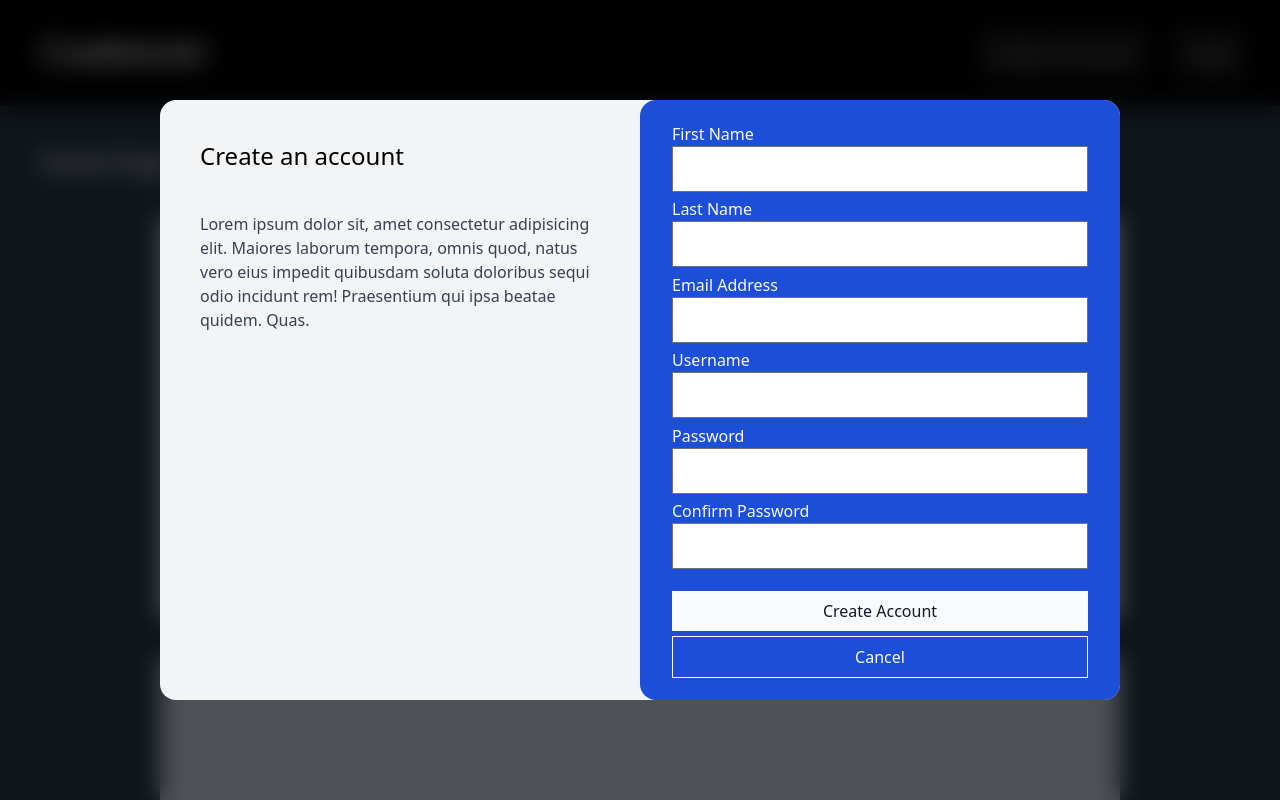
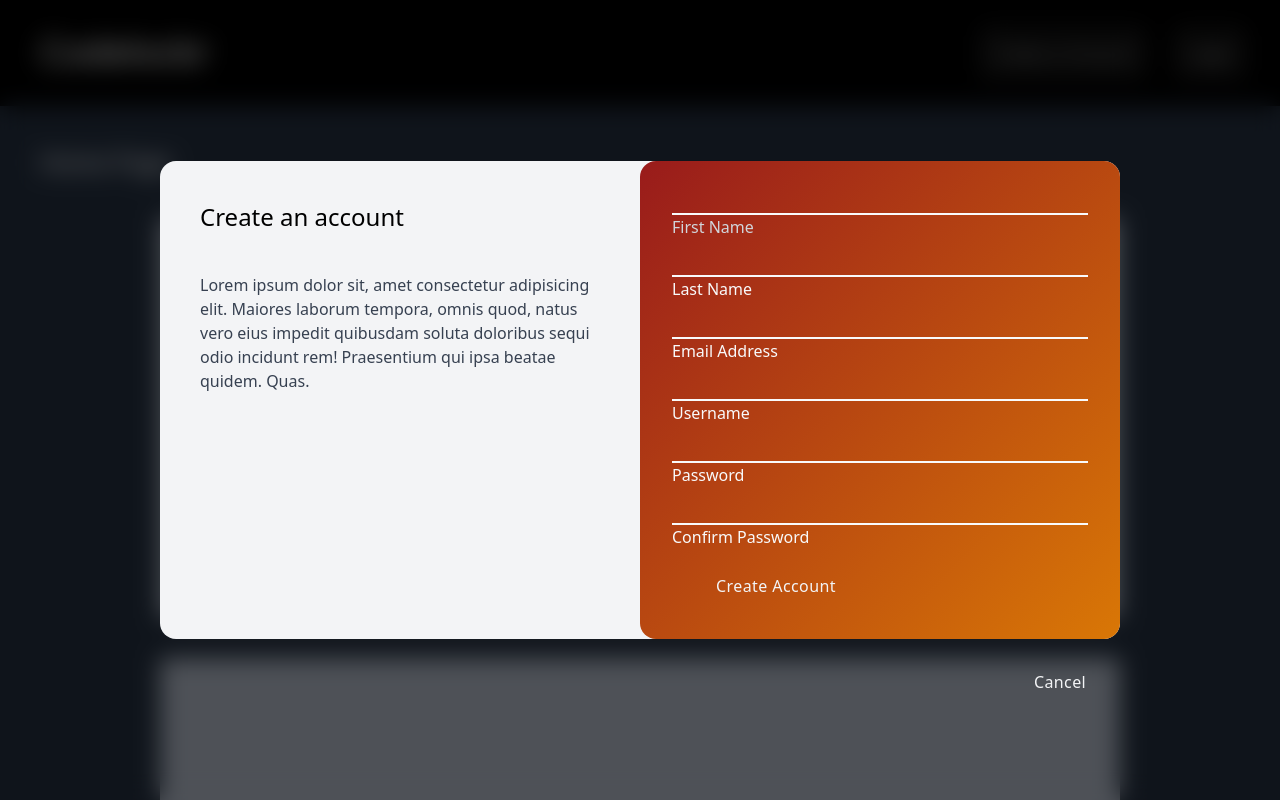
Before and after one commit to sleeptil3/codelockr-react, a React (Create React App) app: page / in a window 1280 px wide. Both pictures are taken after a click on the element "Create an Account". Shown: the top 800 px of the page. Built offline with nearby package versions, Linux system fonts and the light colour scheme.

Commit message:
from laptop to computer

```diff
--- a/public/index.html
+++ b/public/index.html
@@ -12,7 +12,7 @@
     <link rel="manifest" href="%PUBLIC_URL%/manifest.json" />
     <title>Codelockr</title>
   </head>
-  <body class="bg-gray-800">
+  <body class="bg-gray-900">
     <noscript>You need to enable JavaScript to run this app.</noscript>
     <div class="h-screen w-screen" id="root"></div>
   </body>
--- a/src/Components/Forms/RegistrationForm.js
+++ b/src/Components/Forms/RegistrationForm.js
@@ -49,42 +49,49 @@ export default function RegistrationForm() {
 	return (
 		<div className="fixed top-0 right-0 left-0 bottom-0 flex justify-center items-center">
 			<div className="z-10 absolute top-0 right-0 left-0 bottom-0 bg-black bg-opacity-50 backdrop-filter backdrop-blur-md"></div>
-			<div className="bg-gray-100 z-20 absolute w-3/4 h-3/4 flex rounded-2xl">
+			<div className="bg-gray-100 z-20 absolute w-3/4 h-max flex rounded-2xl">
 				<div className="w-1/2 h-full">
 					<h1 className="text-2xl text-black m-10">Create an account</h1>
 					<p className="text-md text-gray-700 m-10">Lorem ipsum dolor sit, amet consectetur adipisicing elit. Maiores laborum tempora, omnis quod, natus vero eius impedit quibusdam soluta doloribus sequi odio incidunt rem! Praesentium qui ipsa beatae quidem. Quas.</p>
 				</div>
-				<div className="w-1/2 h-full bg-blue-700 rounded-2xl">
+				<div className="w-1/2 h-full bg-gradient-to-br from-red-800 to-yellow-600 rounded-2xl">
 					{!formSubmitted ?
 						(
 							<form className="h-full" onSubmit={handleSubmit}>
-								<div className="text-gray-50 flex flex-col mr-10 items-center justify-evenly py-4 w-full h-full px-8">
-									<label className="w-full">
+								<div className="font-thin text-gray-50 flex flex-col mr-10 items-center justify-evenly py-4 w-full h-full px-8">
+									<label className="text-gray-300 w-full">
+										<input required onChange={handleChange} value={formData.firstName} className=" outline-none bg-transparent pt-2 text-xl text-gray-100 tracking-wider border-b-2 border-gray-50 w-full" id="firstName" type="text" autoComplete="first-name" />
 									First Name
-							<input required onChange={handleChange} value={formData.firstName} className="p-2 text-xl text-gray-900 border border-gray-500 w-full" id="firstName" type="text" autoComplete="first-name" />
 									</label>
 									<label className="w-full">
+
+										<input required onChange={handleChange} value={formData.lastName} className="outline-none bg-transparent pt-2 text-xl text-gray-100 tracking-wide border-b-2 border-gray-50 w-full" id="lastName" type="text" autoComplete="family-name" />
 									Last Name
-							<input required onChange={handleChange} value={formData.lastName} className=" p-2 text-xl text-gray-900 border border-gray-500 w-full" id="lastName" type="text" autoComplete="family-name" />
 									</label>
 									<label className="w-full">
+
+										<input required onChange={handleChange} value={formData.email} className="outline-none bg-transparent pt-2 text-xl text-gray-100 tracking-wide border-b-2 border-gray-50 w-full" id="email" type="text" autoComplete="email" />
 									Email Address
-							<input required onChange={handleChange} value={formData.email} className=" p-2 text-xl text-gray-900 border border-gray-500 w-full" id="email" type="text" autoComplete="email" />
 									</label>
 									<label className="w-full">
+
+										<input required onChange={handleChange} value={formData.username} className="outline-none bg-transparent pt-2 text-xl text-gray-100 tracking-wide border-b-2 border-gray-50 w-full" id="username" type="text" autoComplete="off" />
 									Username
-							<input required onChange={handleChange} value={formData.username} className=" p-2 text-xl text-gray-900 border border-gray-500 w-full" id="username" type="text" autoComplete="off" />
 									</label>
 									<label className="w-full">
+
+										<input required onChange={handleChange} value={formData.password} className="outline-none bg-transparent pt-2 text-xl text-gray-100 tracking-wide border-b-2 border-gray-50 w-full" id="password" type="password" autoComplete="new-password" />
 									Password
-							<input required onChange={handleChange} value={formData.password} className=" p-2 text-xl text-gray-900 border border-gray-500 w-full" id="password" type="password" autoComplete="new-password" />
 									</label>
-									<label className={formData.password !== formData.confirmPassword ? "w-full text-red-500 font-bold" : "w-full"}>
+									<label className={formData.password !== formData.confirmPassword ? "w-full underline font-bold" : "w-full"}>
+
+										<input required onChange={handleChange} value={formData.confirmPassword} className="outline-none bg-transparent pt-2 text-xl text-gray-100 tracking-wide border-b-2 border-gray-50 w-full" id="confirmPassword" type="password" autoComplete="password" />
 									Confirm Password
-							<input required onChange={handleChange} value={formData.confirmPassword} className="p-2 text-xl text-gray-900 border border-gray-500 w-full" id="confirmPassword" type="password" autoComplete="password" />
 									</label>
-									<button disabled={formData.password !== formData.confirmPassword ? true : false} className="mt-4 p-2 bg-gray-50 text-gray-900 w-full" type="submit">Create Account</button>
-									<button className="p-2 text-gray-50 border border-gray-50 bg-transparent w-full" onClick={() => setShowRegistration(false)}>Cancel</button>
+									<div className=" my-4 w-full flex justify-between">
+										<button disabled={formData.password !== formData.confirmPassword ? true : false} className="mr-2 p-2  text-gray-100 tracking-wide w-1/2 transform transition-all hover:scale-105 border border-opacity-0 border-gray-50  hover:border-opacity-100 hover:shadow-xl rounded-lg" type="submit">Create Account</button>
+										<button className="relative top-24 left-8 mr-2 p-2 text-gray-100 tracking-wide w-1/4 transform transition-all hover:scale-105 border border-opacity-0 border-gray-50  hover:border-opacity-100 hover:shadow-xl rounded-lg" onClick={() => setShowRegistration(false)}>Cancel</button>
+									</div>
 								</div>
 							</form>
 						)
--- a/src/Components/Forms/SnippetForm.js
+++ b/src/Components/Forms/SnippetForm.js
@@ -1 +1,7 @@
-// will take input of MODE for CREATE or EDIT
+export default function SnippetForm() {
+	return (
+		<div className="z-20 rounded-lg absolute left-1/2 top-1/2 transform -translate-x-1/2 -translate-y-1/2 h-4/5 w-4/5 bg-gradient-to-br from-gray-700 to-gray-800 shadow-lg">
+			SnippetForm
+		</div>
+	)
+}
--- a/src/Pages/User/Dashboard/UserDashboard.js
+++ b/src/Pages/User/Dashboard/UserDashboard.js
@@ -1,21 +1,25 @@
 import { useContext, useEffect } from 'react'
 import { DataContext } from '../../../App'
 import { UserContext } from '../User'
+import SnippetForm from '../../../Components/Forms/SnippetForm'
 
 export default function UserDashboard() {
 	const { userData } = useContext(UserContext)
 
 	return (
-		<div className="flex justify-start w-screen h-full">
-			<div className="w-1/6">
-				<h1>Folders</h1>
-			</div>
-			<div className="w-1/6">
-				<h1>Snippets</h1>
-			</div>
-			<div className="w-full">
-				<h1>Snippet View</h1>
-			</div>
+		<div>
+			<SnippetForm />
 		</div>
+		// <div className="flex justify-start w-screen h-full">
+		// 	<div className="w-1/6">
+		// 		<h1>Folders</h1>
+		// 	</div>
+		// 	<div className="w-1/6">
+		// 		<h1>Snippets</h1>
+		// 	</div>
+		// 	<div className="w-full">
+		// 		<h1>Snippet View</h1>
+		// 	</div>
+		// </div>
 	)
 }
--- a/src/Pages/User/User.js
+++ b/src/Pages/User/User.js
@@ -25,10 +25,10 @@ export default function User() {
 		return <h2>Loading</h2>
 	} else {
 		return (
-			<div className="container-max h-full w-full bg-gray-800 flex-col justify-start items-center">
-				<div className="m-5 rounded-xl bg-black text-gray-50 flex justify-between items-center">
+			<div className="h-full w-full flex-col justify-start items-center">
+				<div className="relative z-0 m-5 rounded-xl bg-gradient-to-br from-red-900 shadow-lg to-yellow-800 text-gray-50 flex justify-between items-center">
 					<div>
-						<h2 className="ml-5 text-4xl">Codelockr</h2>
+						<h2 className="dropshadow-md ml-5 text-4xl">Codelockr</h2>
 					</div>
 					<div>
 						<ul className="p-4 text-gray-50 flex space-x-10">
@@ -44,7 +44,9 @@ export default function User() {
 						</ul>
 					</div>
 				</div>
-				<main className="text-gray-50 border m-5 rounded-xl flex p-10">
+
+				<main className="text-gray-50">
+
 					<UserContext.Provider value={{ userData }}>
 						<Switch>
 							<Route path="/user/:username/profile" component={UserProfile} />
@@ -52,7 +54,7 @@ export default function User() {
 						</Switch>
 					</UserContext.Provider>
 				</main>
-			</div>
+			</div >
 		)
 	}
 }
```
Lines whose indentation alone changed are shown as unchanged.
